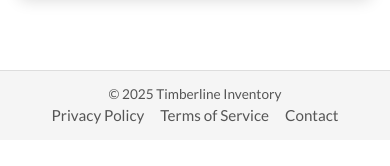
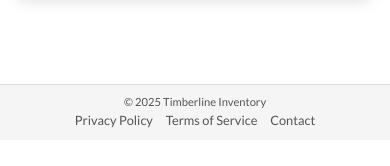
Before and after one commit to paradingwolves/inventory-management-app, a React (Create React App) app: page /auth/login in a window 390 px wide. Shown: the part 704-870 px from the top of the page. Built offline with nearby package versions, Linux system fonts and the light colour scheme; no server answers; the database is empty.

Commit message:
Optimized view for MC93 Zebra scanners

```diff
--- a/src/components/Layout/Footer/Footer.css
+++ b/src/components/Layout/Footer/Footer.css
@@ -1,9 +1,9 @@
 /* Footer Styles */
 .footer {
   background-color: #f5f5f5;
-  padding: 1rem 2rem;
+  padding: 0.8rem 1rem; /* Tighter padding for compact view */
   text-align: center;
-  font-size: 0.875rem;
+  font-size: 0.75rem; /* Reduce font size */
   color: #555;
   border-top: 1px solid #ddd;
   position: fixed;
@@ -21,7 +21,7 @@
 
 .footer-links {
   display: flex;
-  gap: 1rem;
+  gap: 0.5rem; /* Smaller gap between links */
 }
 
 .footer-links a {
@@ -36,45 +36,42 @@
 /* Mobile styles */
 @media (max-width: 576px) {
   .footer {
-    padding: 1rem 1rem; /* Reduced padding for smaller screens */
+    padding: 0.8rem 1rem; /* Reduced padding */
+    font-size: 0.75rem; /* Smaller font for compact view */
   }
 
   .footer-content {
     flex-direction: column;
-    justify-content: center; /* Center everything vertically */
-    align-items: center; /* Center items horizontally */
+    justify-content: center;
+    align-items: center;
   }
 
   .footer-links {
-    justify-content: center; /* Center links horizontally */
-    gap: 1.5rem; /* Increase gap for readability */
+    justify-content: center;
+    gap: 1rem; /* Slightly more spacing between links */
   }
 
   .footer-links a {
-    font-size: 1rem; /* Slightly larger font for better readability */
-  }
-
-  .footer {
-    font-size: 0.9rem; /* Increase font size on mobile */
+    font-size: 0.9rem; /* Slightly larger font on mobile */
   }
 }
 
 /* Further adjustments for very small screens (Less than 480px) */
 @media (max-width: 480px) {
   .footer {
-    padding: 0.8rem; /* Reduce padding even more on very small screens */
-    font-size: 0.85rem; /* Slightly smaller font size for ultra-compact views */
+    padding: 0.6rem 0.8rem; /* Even tighter padding */
+    font-size: 0.7rem; /* Smaller font size */
   }
 
   .footer-content {
-    padding: 0 0.5rem; /* Tighter padding for the content */
+    padding: 0 0.5rem; /* Tighter content padding */
   }
 
   .footer-links {
-    gap: 1rem; /* Adjust link spacing for tighter layout */
+    gap: 0.8rem; /* Reduce link spacing */
   }
 
   .footer-links a {
-    font-size: 0.95rem; /* Slightly smaller font size to fit in smaller space */
+    font-size: 0.8rem; /* Smaller link font size */
   }
 }
--- a/src/components/Layout/Header/Header.css
+++ b/src/components/Layout/Header/Header.css
@@ -1,27 +1,26 @@
 /* Navbar and Header Styles */
 .navbar-brand {
-  font-size: 1.5rem; /* Make brand name more prominent */
+  font-size: 1.25rem; /* Reduce size for compact screens */
 }
 
 .navbar-toggler {
-  padding: 5px 10px; /* Adjust button size */
-  border: none; /* Remove border */
-  background-color: transparent; /* Make the button background transparent */
+  padding: 4px 8px; /* Reduce button size */
+  border: none; /* No border */
+  background-color: transparent; /* Transparent background */
 }
 
 /* Mobile Navbar */
-@media (max-width: 991px) {
-  /* Mobile Navbar (For screens smaller than 991px) */
+@media (max-width: 576px) {
   .mobile-nav {
     position: fixed;
     top: 0;
     right: -100%;
-    width: 280px; /* Reduced width for better fit on smaller screens */
+    width: 240px; /* Even narrower width for small screen */
     height: 100vh;
     background-color: #343a40;
     transition: right 0.3s ease-in-out;
-    box-shadow: -2px 0 10px rgba(0, 0, 0, 0.5);
-    padding: 20px; /* Less padding for compact view */
+    box-shadow: -2px 0 8px rgba(0, 0, 0, 0.5); /* Lighter shadow */
+    padding: 15px; /* Tighter padding for smaller view */
     z-index: 1050;
   }
 
@@ -30,16 +29,16 @@
   }
 
   .mobile-nav ul {
-    padding-left: 0; /* Remove default list padding */
+    padding-left: 0;
   }
 
   .mobile-nav ul li {
-    padding: 8px 0; /* Add spacing between items */
-    font-size: 1rem; /* Smaller text for better readability on small screens */
+    padding: 6px 0; /* Reduced item padding */
+    font-size: 0.9rem; /* Smaller font size */
   }
 
   .mobile-nav button {
-    margin-top: 15px; /* Space for logout button */
+    margin-top: 12px; /* Adequate spacing for buttons */
   }
 
   /* Overlay for backdrop effect */
@@ -71,39 +70,27 @@
 
   /* Toggle Button Visibility */
   .navbar-toggler {
-    display: block; /* Ensure visibility on mobile */
-    z-index: 1051; /* Keep it above the navbar */
+    display: block;
+    z-index: 1051;
   }
 }
 
-/* Further adjustments for smaller screens (Less than 480px) */
+/* Further adjustments for very small screens (Less than 480px) */
 @media (max-width: 480px) {
-  /* Adjust Navbar Brand */
   .navbar-brand {
-    font-size: 1.25rem; /* Slightly smaller font size */
+    font-size: 1.125rem; /* Smaller brand font */
   }
 
-  /* Mobile Navbar */
-  .mobile-nav {
-    width: 240px; /* Even smaller width for very small screens */
-    padding: 15px; /* Further reduced padding */
+  .navbar-toggler {
+    padding: 3px 6px; /* Further reduce toggler size */
   }
 
-  /* Navbar Items */
-  .mobile-nav ul li {
-    font-size: 0.9rem; /* Smaller text */
-    padding: 6px 0; /* Even tighter spacing */
+  .mobile-nav {
+    width: 220px; /* More compact width */
+    padding: 10px; /* Even tighter padding */
   }
 
-  /* Toggler Button */
-  .navbar-toggler {
-    padding: 4px 8px; /* Further reduce size of toggler button */
+  .mobile-nav ul li {
+    font-size: 0.85rem; /* Smaller font for ultra-small screens */
   }
 }
-
-/* Hide navbar-toggler on larger screens */
-@media (min-width: 992px) {
-  .navbar-toggler {
-    display: none; /* Hide on larger screens */
-  }
-}
```
